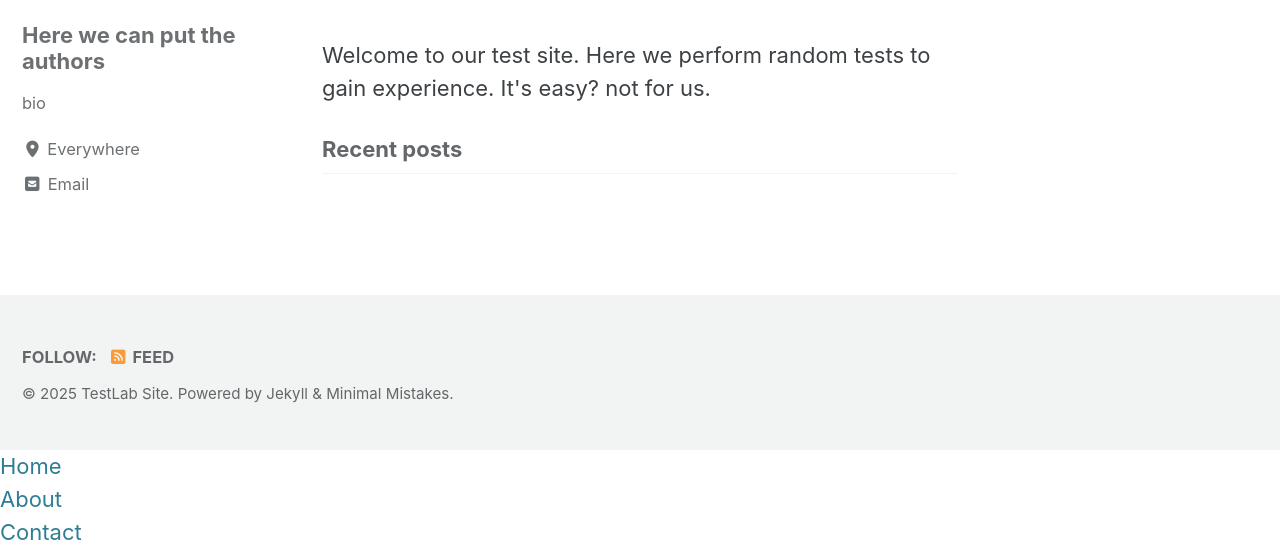
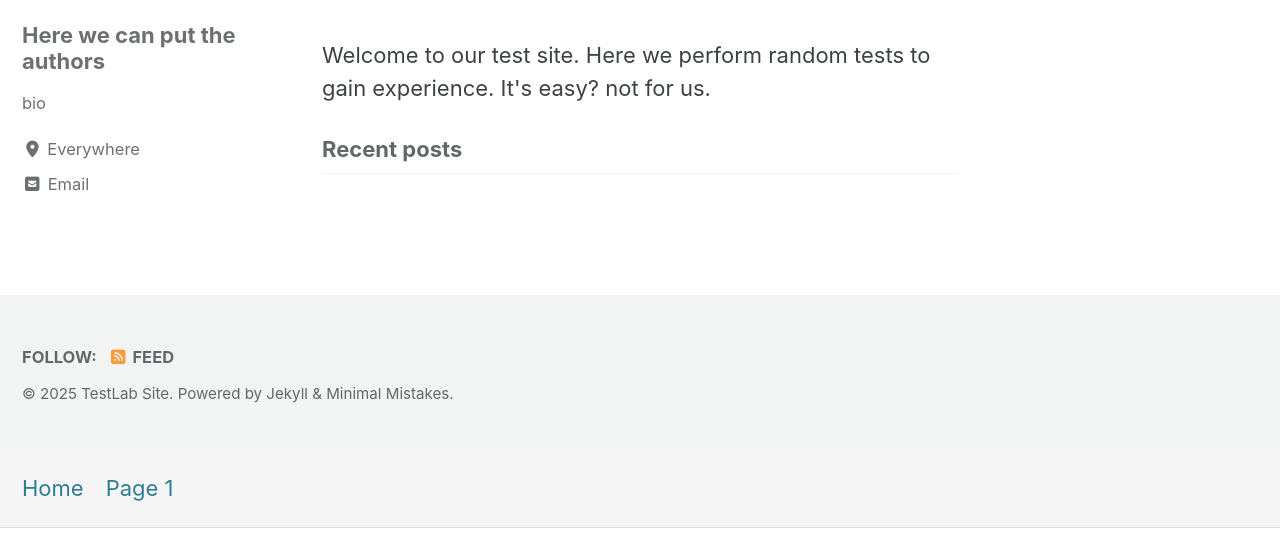
Before and after one commit to GitForTest3141592/TestLab, a Jekyll site: the page built from index.html, in a window 1280 px wide. Shown: the part 549-1098 px from the top of the page. Built offline with Jekyll 4.4.1, drawn with Linux system fonts in a browser that asks for light colours; cached includes are drawn as plain includes; the list of posts is cut into pages by our own code; after the commit the page ends 1077 px from its top, so only the background shows below that.

Commit message:
Update default.html

```diff
--- a/_layouts/default.html
+++ b/_layouts/default.html
@@ -42,12 +42,16 @@
       </footer>
     </div>
 
-    <nav>
-      <ul>
-        <li><a href="/">Home</a></li>
-        <li><a href="//">About</a></li>
-        <li><a href="/contact/">Contact</a></li>
-      </ul>
+    <nav style="background: #f5f5f5; padding: 1rem; border-bottom: 1px solid #ddd;">
+       <ul style="display: flex; list-style: none; margin: 0; padding: 0;">
+         <li style="margin-right: 1rem;">
+           <a href="{{ '/' | relative_url }}">Home</a>
+         </li>
+         <li style="margin-right: 1rem;">
+           <a href="{{ '/page-1/' | relative_url }}">Page 1</a>
+         </li>
+         <!-- Add more links here if needed -->
+       </ul>
     </nav>
 
     {% include scripts.html %}
```
